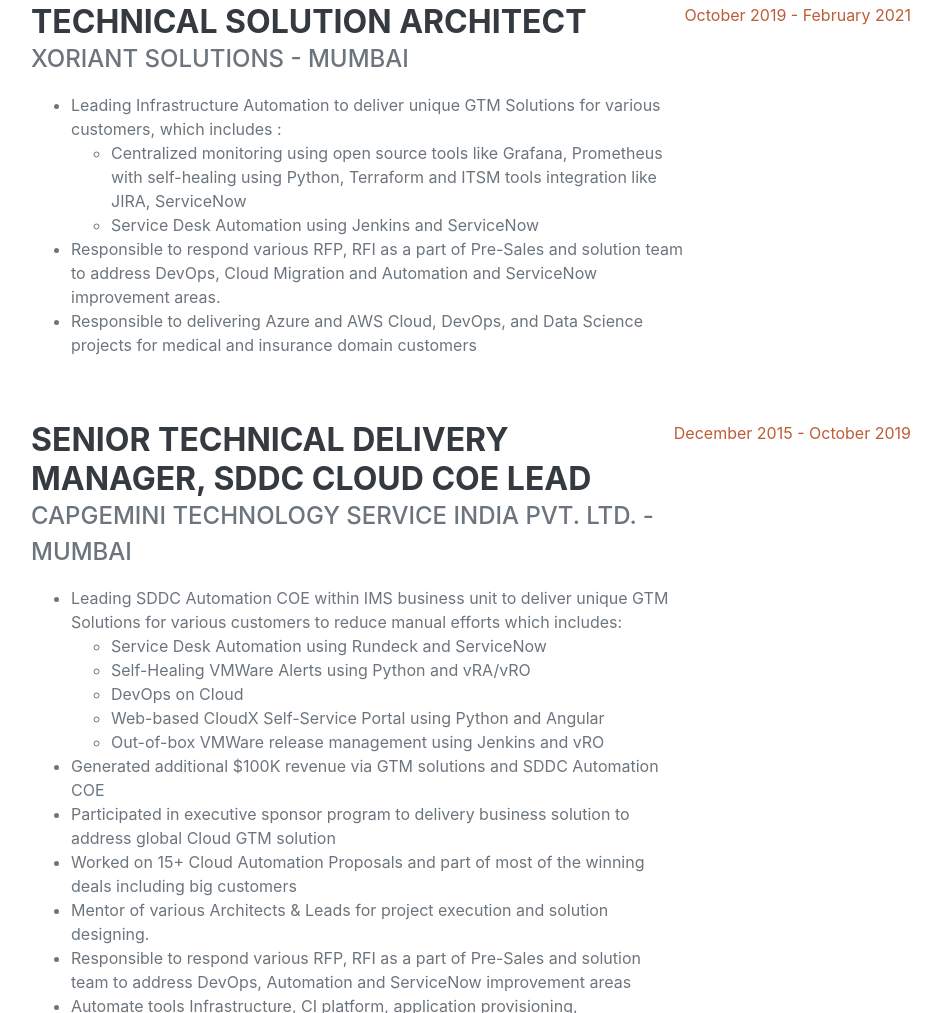
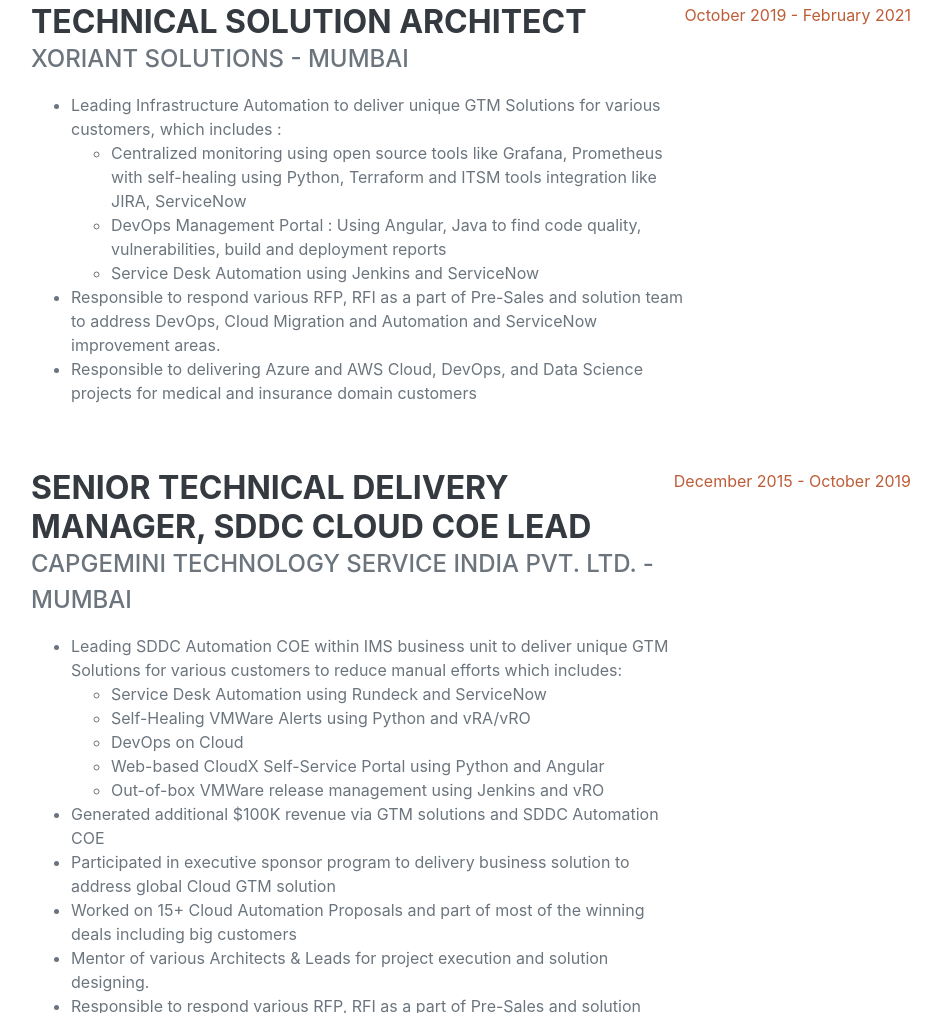
Before and after one commit to panchore/panchore.github.io, a plain HTML site: page index.html in a window 1280 px wide. Shown: the part 2982-3995 px from the top of the page, without its empty margins (305-1246 px from the left). Drawn offline with nearby package versions, Linux system fonts and the light colour scheme; a web font is replaced by a local one.

Commit message:
Update index.html

```diff
--- a/index.html
+++ b/index.html
@@ -119,6 +119,7 @@
 							<li> Leading Infrastructure Automation to deliver unique GTM Solutions for various customers, which includes :
 								<ul>
 									<li>Centralized monitoring using open source tools like Grafana, Prometheus with self-healing using Python, Terraform and ITSM tools integration like JIRA, ServiceNow</li>
+									<li>DevOps Management Portal : Using Angular, Java to find code quality, vulnerabilities, build and deployment reports </li>
 									<li>Service Desk Automation using Jenkins and ServiceNow</li>
 								</ul>
 							</li>
```
